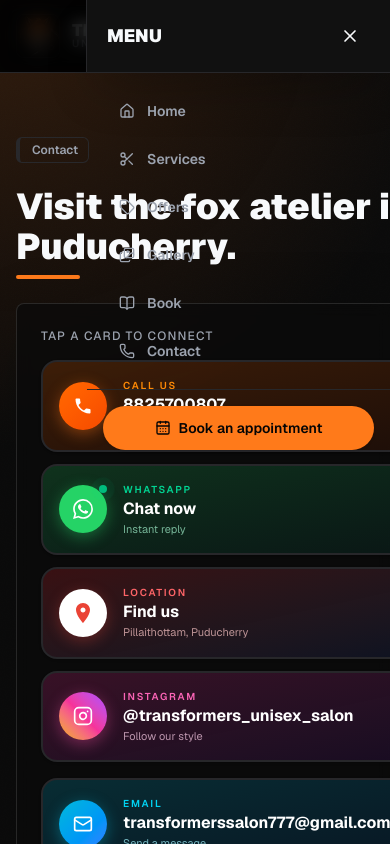
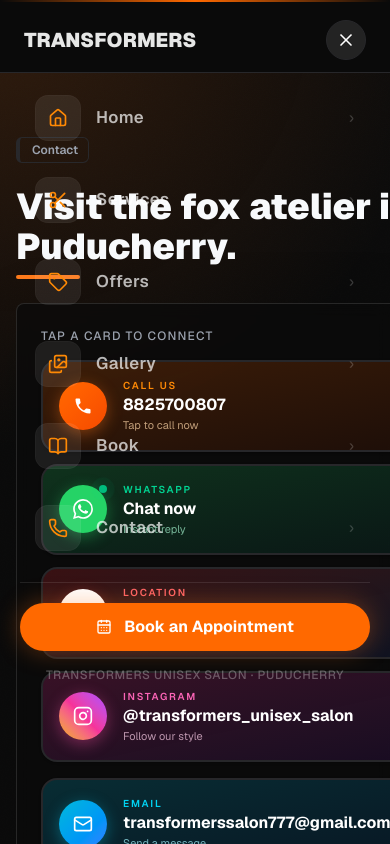
Before and after one commit to G4thm/transformers-salon, a Next.js app: page /contact in a window 390 px wide. Both pictures are taken after a click on the button 354 px from the left and 36 px from the top of the page. Shown: the top 844 px of the page. Built offline with nearby package versions, Linux system fonts and the light colour scheme; no server answers; the database is empty.

Commit message:
feat: premium full-screen mobile nav overlay with scroll lock + stagger animation

```diff
--- a/src/components/mobile-nav.tsx
+++ b/src/components/mobile-nav.tsx
@@ -1,6 +1,6 @@
 "use client";
 
-import { useState } from "react";
+import { useEffect, useState } from "react";
 import Link from "next/link";
 import { Menu, X, CalendarDays, Home, Scissors, Tag, Images, BookOpen, Phone } from "lucide-react";
 import { Button } from "@/components/ui/button";
@@ -17,9 +17,24 @@
 export function MobileNav() {
   const [open, setOpen] = useState(false);
 
+  /* Lock / unlock body scroll */
+  useEffect(() => {
+    if (open) {
+      document.body.style.overflow = "hidden";
+      document.body.style.touchAction = "none";
+    } else {
+      document.body.style.overflow = "";
+      document.body.style.touchAction = "";
+    }
+    return () => {
+      document.body.style.overflow = "";
+      document.body.style.touchAction = "";
+    };
+  }, [open]);
+
   return (
     <>
-      {/* Hamburger trigger */}
+      {/* ── Hamburger trigger ─────────────────────────── */}
       <Button
         variant="ghost"
         size="icon"
@@ -30,55 +45,92 @@
         <Menu className="size-5" />
       </Button>
 
-      {/* Backdrop */}
-      {open && (
+      {/* ── Full-screen overlay ───────────────────────── */}
       <div
-          className="fixed inset-0 z-40 bg-black/70 backdrop-blur-sm"
-          onClick={() => setOpen(false)}
-          aria-hidden
-        />
-      )}
-
-      {/* Slide-in drawer */}
-      <aside
-        className={`fixed inset-y-0 right-0 z-50 flex w-[min(19rem,100vw)] flex-col border-l border-border bg-card shadow-2xl transition-transform duration-300 ease-in-out ${
+        role="dialog"
+        aria-modal="true"
+        aria-label="Navigation menu"
+        aria-hidden={!open}
+        style={{ zIndex: 9999 }}
+        className={`fixed inset-0 flex flex-col transition-transform duration-300 ease-[cubic-bezier(0.32,0.72,0,1)] ${
           open ? "translate-x-0" : "translate-x-full"
         }`}
-        aria-label="Mobile navigation"
       >
-        {/* Header */}
-        <div className="flex items-center justify-between border-b px-5 py-4">
-          <span className="brand-wordmark text-lg">Menu</span>
-          <Button variant="ghost" size="icon" onClick={() => setOpen(false)} aria-label="Close navigation">
+        {/* Solid dark backdrop — no bleed-through */}
+        <div className="absolute inset-0 bg-neutral-950" />
+
+        {/* Orange top accent line */}
+        <div className="absolute inset-x-0 top-0 h-[2px] bg-gradient-to-r from-transparent via-orange-500 to-transparent" />
+
+        {/* ── Inner content ───────────────────────────── */}
+        <div className="relative flex h-full flex-col">
+
+          {/* Header row */}
+          <div className="flex items-center justify-between px-6 py-5">
+            <span className="brand-wordmark text-xl text-white/90">Transformers</span>
+            <button
+              onClick={() => setOpen(false)}
+              aria-label="Close navigation"
+              className="flex size-10 items-center justify-center rounded-full border border-white/15 bg-white/10 text-white transition-all duration-200 hover:bg-orange-500/20 hover:border-orange-500/40 active:scale-90"
+            >
               <X className="size-5" />
-          </Button>
+            </button>
           </div>
 
-        {/* Nav links */}
-        <nav className="flex flex-col gap-1 p-4">
-          {nav.map(({ href, label, Icon }) => (
+          {/* Divider */}
+          <div className="mx-6 h-px bg-white/10" />
+
+          {/* ── Nav links (vertically centered) ────────── */}
+          <nav className="flex flex-1 flex-col justify-center gap-1.5 px-5">
+            {nav.map(({ href, label, Icon }, i) => (
               <Link
                 key={href}
                 href={href}
                 onClick={() => setOpen(false)}
-              className="flex items-center gap-3 rounded-xl px-4 py-3 text-sm font-semibold text-muted-foreground transition-all hover:bg-primary/10 hover:text-primary"
+                style={{
+                  transitionDelay: open ? `${60 + i * 55}ms` : "0ms",
+                  transitionProperty: "opacity, transform",
+                  transitionDuration: "320ms",
+                  transitionTimingFunction: "cubic-bezier(0.22,1,0.36,1)",
+                  opacity: open ? 1 : 0,
+                  transform: open ? "translateX(0)" : "translateX(28px)",
+                }}
+                className="group flex items-center gap-4 rounded-2xl px-4 py-4 text-white/70 hover:bg-white/5 hover:text-white active:scale-[0.98] transition-colors duration-150"
               >
-              <Icon className="size-4 shrink-0" />
-              {label}
+                {/* Icon pill */}
+                <span className="flex size-11 shrink-0 items-center justify-center rounded-xl bg-white/8 text-orange-400 ring-1 ring-white/10 transition-all duration-200 group-hover:bg-orange-500/15 group-hover:ring-orange-500/30">
+                  <Icon className="size-5" />
+                </span>
+                {/* Label */}
+                <span className="text-[1.05rem] font-semibold tracking-wide">{label}</span>
+                {/* Arrow accent */}
+                <span className="ml-auto text-white/20 transition-all duration-200 group-hover:translate-x-1 group-hover:text-orange-400">
+                  ›
+                </span>
               </Link>
             ))}
           </nav>
 
-        {/* CTA at bottom */}
-        <div className="mt-auto border-t p-4">
-          <Button asChild className="w-full rounded-full" onClick={() => setOpen(false)}>
+          {/* ── Bottom CTA ──────────────────────────────── */}
+          <div className="px-5 pb-8 pt-4">
+            <div className="h-px bg-white/10 mb-5" />
+            <Button
+              asChild
+              size="lg"
+              onClick={() => setOpen(false)}
+              className="w-full rounded-full bg-orange-500 text-base font-bold text-white shadow-[0_0_24px_rgb(249_115_22_/_35%)] hover:bg-orange-400 hover:shadow-[0_0_32px_rgb(249_115_22_/_55%)] active:scale-[0.98] transition-all duration-200"
+            >
               <Link href="/book">
-              <CalendarDays className="size-4" />
-              Book an appointment
+                <CalendarDays className="size-4 mr-1" />
+                Book an Appointment
               </Link>
             </Button>
+            <p className="mt-4 text-center text-xs font-medium tracking-wider text-white/30 uppercase">
+              Transformers Unisex Salon · Puducherry
+            </p>
           </div>
-      </aside>
+        </div>
+      </div>
     </>
   );
 }
```
Lines whose indentation alone changed are shown as unchanged.
